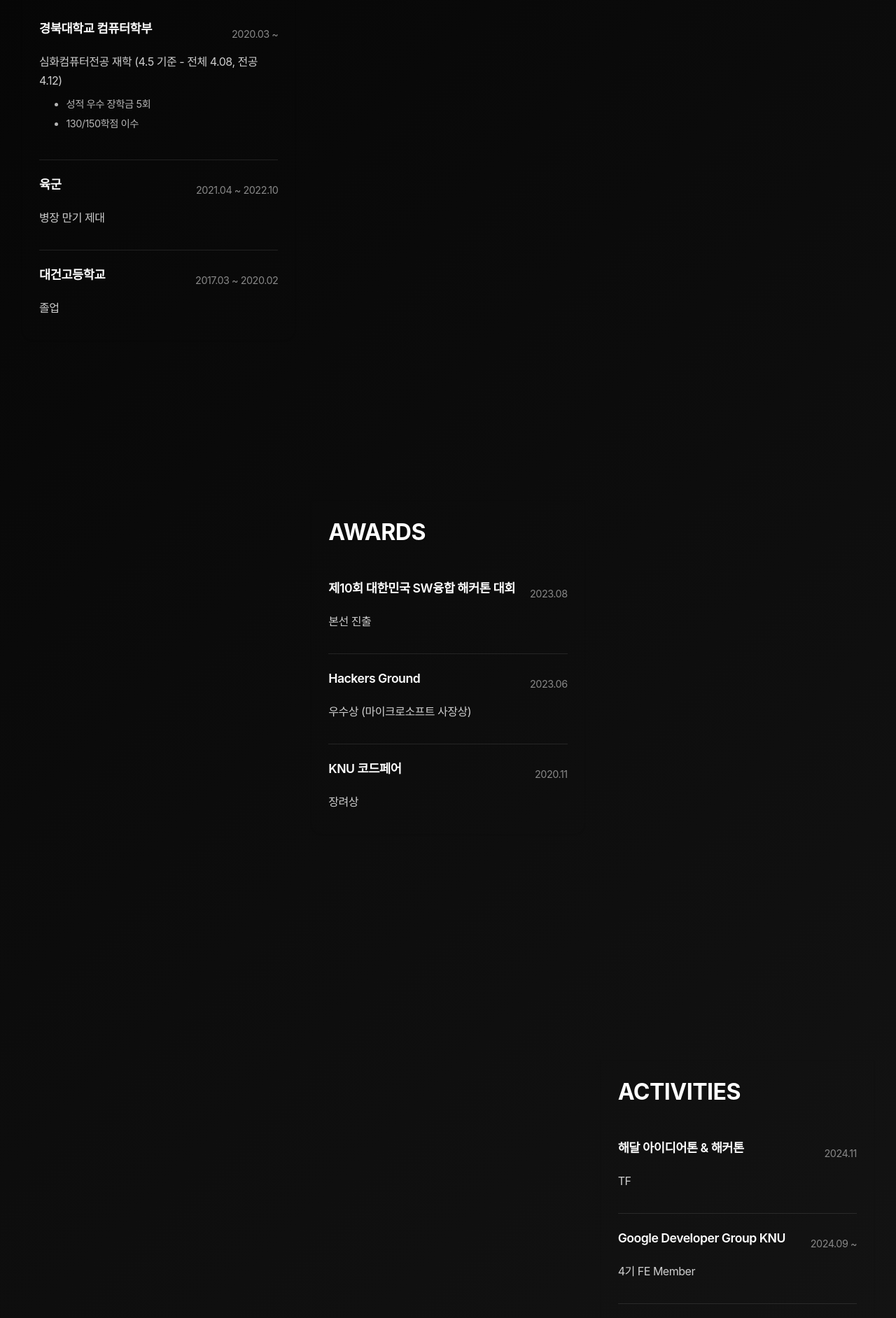
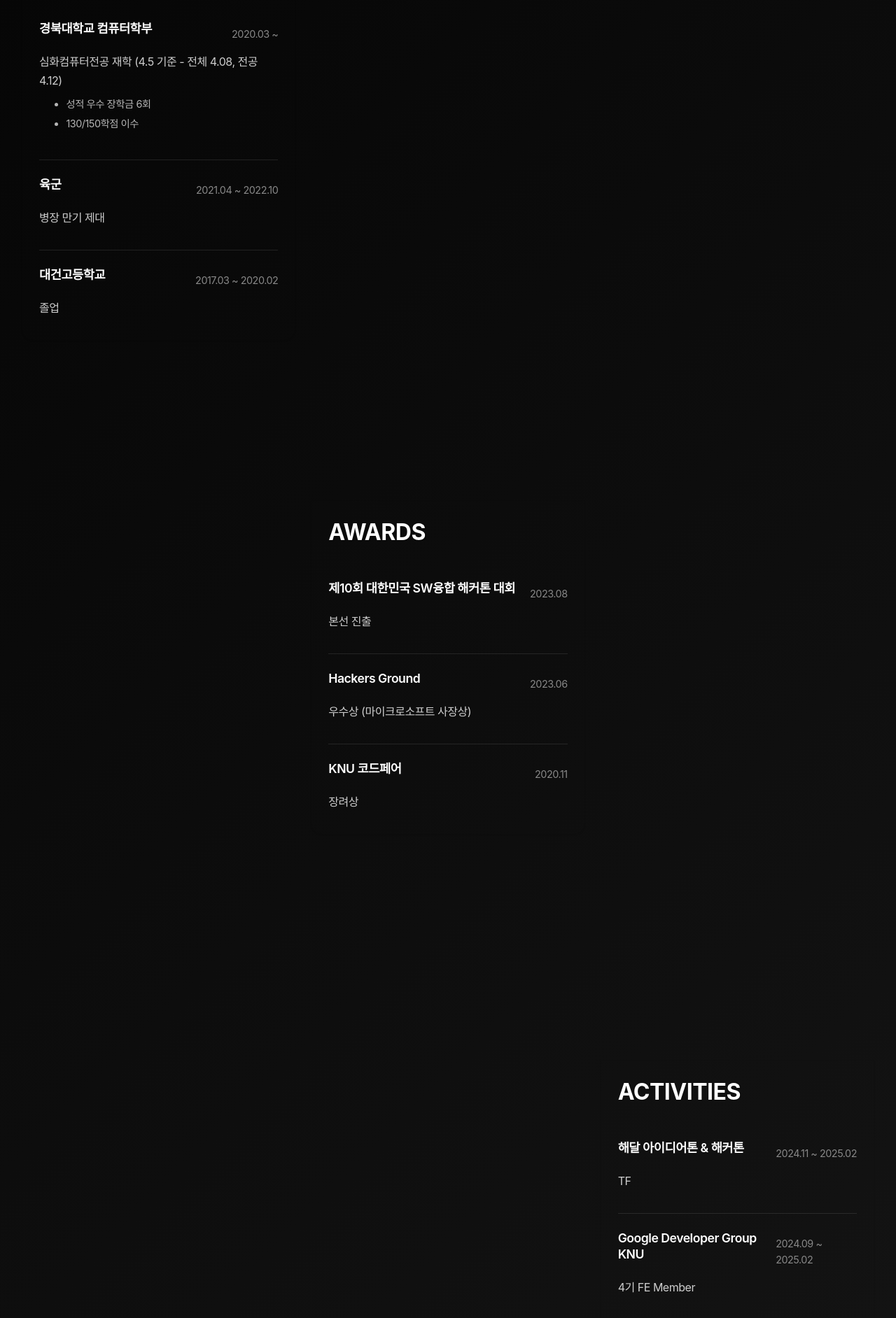
Before and after one commit to seung365/www.baekseungbeom.site, a React (Vite) app: page / in a window 1280 px wide. Shown: the part 2300-4184 px from the top of the page at 70% size. Built offline with nearby package versions, Linux system fonts and the light colour scheme; a web font is replaced by a local one.

Commit message:
git commit -m "feat: experience 수정"

```diff
--- a/src/constant/experience.ts
+++ b/src/constant/experience.ts
@@ -19,7 +19,7 @@ const experience: Card[] = [
         name: "경북대학교 컴퓨터학부",
         role: "심화컴퓨터전공 재학 (4.5 기준 - 전체 4.08, 전공 4.12)",
         period: "2020.03 ~ ",
-        details: ["성적 우수 장학금 5회", "130/150학점 이수"],
+        details: ["성적 우수 장학금 6회", "130/150학점 이수"],
       },
       {
         name: "육군",
@@ -55,12 +55,12 @@ const experience: Card[] = [
       {
         name: "해달 아이디어톤 & 해커톤",
         role: "TF",
-        period: "2024.11",
+        period: "2024.11 ~ 2025.02",
       },
       {
         name: "Google Developer Group KNU",
         role: "4기 FE Member",
-        period: "2024.09 ~",
+        period: "2024.09 ~ 2025.02",
       },
       {
         name: "카카오 테크 캠퍼스",
```
